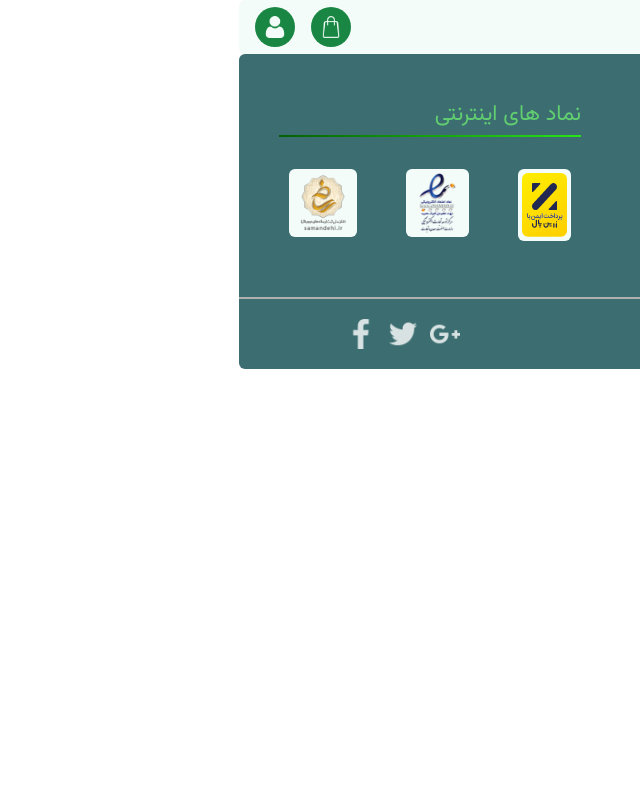
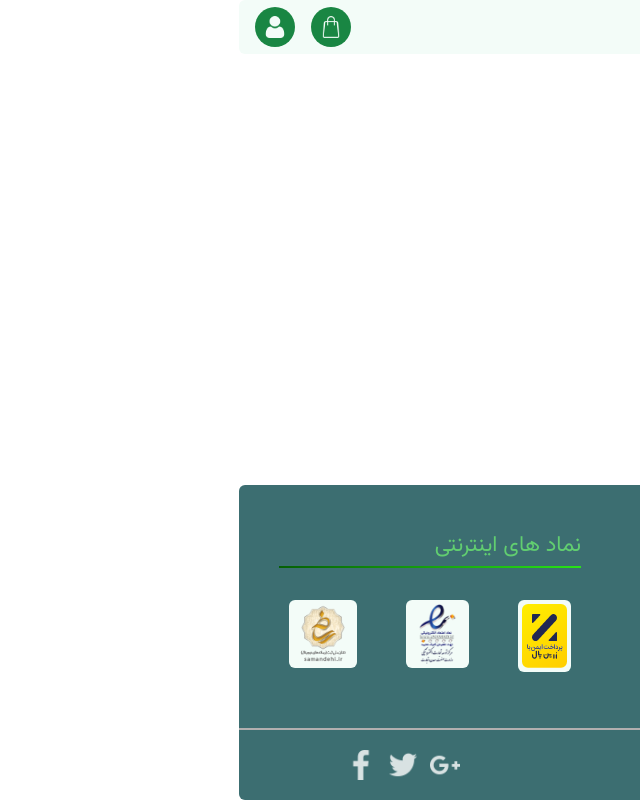
Before and after one commit to MJavadDe/e-commerc-, a Next.js app: page / in a window 1280 px wide. Shown: the whole page, without its empty margins (640-1280 px from the left). Built offline with nearby package versions, Linux system fonts and the light colour scheme.

Commit message:
header , main and footer , parent div added (flex , flex-cols , justify-between)

```diff
--- a/Components/layout.js
+++ b/Components/layout.js
@@ -13,6 +13,7 @@
           rel="stylesheet"
         />
       </Head>
+      <div className="min-h-screen flex flex-col justify-between">
         <header className="w-screen">
           <Navbar />
         </header>
@@ -20,6 +21,7 @@
         <footer className="w-screen mx-auto">
           <Footer />
         </footer>
+      </div>
     </>
   );
 };
```
Lines whose indentation alone changed are shown as unchanged.
